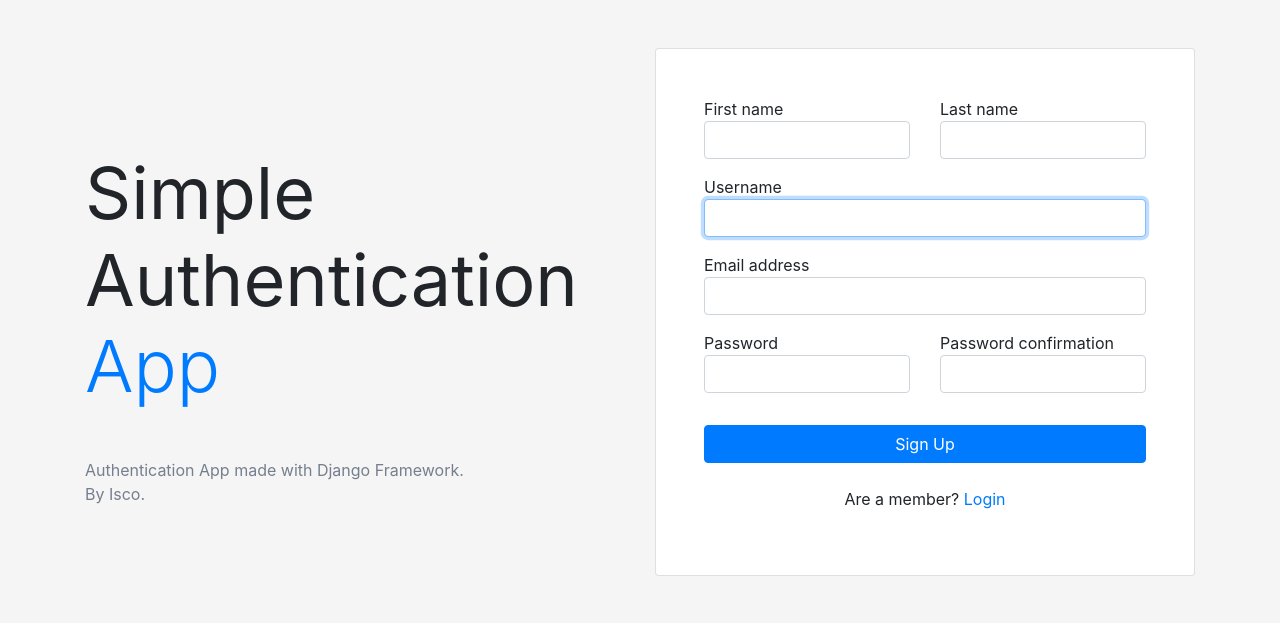
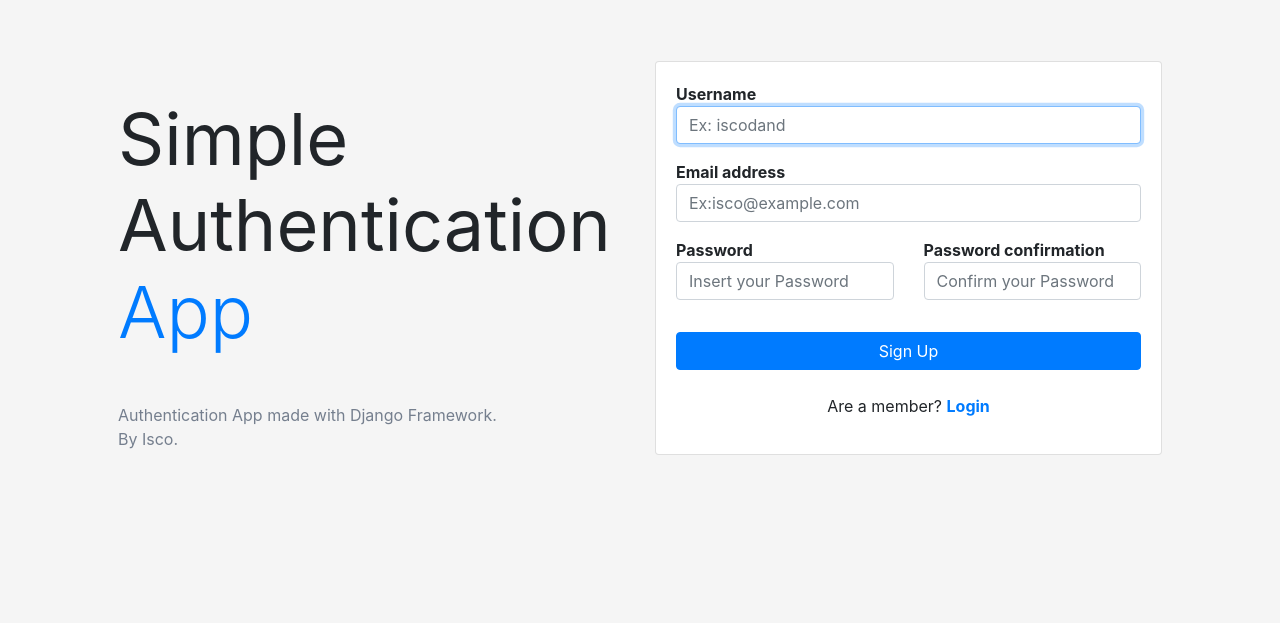
Before and after one commit to iscodand/django-authentication-app, a Django app: page /signup in a window 1280 px wide. Shown: the top 623 px of the page. Run offline with Django 4.2, Linux system fonts and the light colour scheme; some libraries are stand-ins or nearby versions.

Commit message:
IDK what i do here

```diff
--- a/apps/authentication/forms.py
+++ b/apps/authentication/forms.py
@@ -5,22 +5,9 @@ from .validation import *
 
 
 class SignUpForm(UserCreationForm):
+    error_css_class = 'error'
+    required_css_class = 'required'
+
     class Meta():
         model = User
-        fields = ['first_name', 'last_name', 'username',
-                  'email', 'password1', 'password2']
-
-    def clean(self):
-        first_name = self.cleaned_data.get('first_name')
-        last_name = self.cleaned_data.get('last_name')
-        error_list = dict()
-
-        verify_empty_fields(first_name, 'first_name', error_list)
-        verify_empty_fields(last_name, 'last_name', error_list)
-
-        if error_list is not None:
-            for error in error_list:
-                error_message = error_list[error]
-                self.add_error(error, error_message)
-
-        return self.cleaned_data
+        fields = ['username', 'email', 'password1', 'password2']
--- a/apps/authentication/views.py
+++ b/apps/authentication/views.py
@@ -2,7 +2,7 @@ from django.shortcuts import render, redirect
 from .forms import SignUpForm
 from django.contrib.auth.decorators import login_required
 from django.contrib.auth import authenticate, login
-
+from django.contrib import messages
 
 def index(request):
     return render(request, 'index.html')
@@ -14,7 +14,11 @@ def signup(request):
 
         if form.is_valid():
             form.save()
+            messages.success(request, "User registered successfully!")
             return redirect('login')
+        else:
+            for value in form.errors.values():
+                messages.error(request, f'{value}')
 
     form = SignUpForm()
     context = {'form': form}
--- a/setup/settings.py
+++ b/setup/settings.py
@@ -11,6 +11,7 @@ https://docs.djangoproject.com/en/4.1/ref/settings/
 """
 
 import os
+import sys
 from django.contrib.messages import constants as messages
 from pathlib import Path
 from dotenv import load_dotenv
@@ -137,3 +138,8 @@ MESSAGE_TAGS = {
     messages.ERROR: 'danger',
     messages.SUCCESS: 'success',
 }
+
+# Apps Path
+
+PROJECT_ROOT = os.path.dirname(__file__)
+sys.path.insert(0, os.path.join(PROJECT_ROOT, '../apps'))
--- a/templates/authentication/login.html
+++ b/templates/authentication/login.html
@@ -2,4 +2,6 @@
 
 {% block content %}
 
+{% include 'partials/_alert.html' %}
+
 {% endblock %}
--- a/templates/authentication/signup.html
+++ b/templates/authentication/signup.html
@@ -4,11 +4,10 @@
 
 {% load widget_tweaks %}
 
-<div class="px-4 py-5 px-md-5">
-    <div class="container">
-        <div class="row gx-lg-5 align-items-center">
+<div class="px-4 py-5 px-md-5 container">
+        <div class="row gx-lg-5 align-items-center center-block">
             <div class="col-lg-6 mb-5 mb-lg-0">
-                <h1 class="my-5 display-3 fw-bold ls-tight">
+                <h1 class="my-5 display-3 fw-bolder ls-tight">
                     <strong> Simple Authentication <br /></strong>
                     <span class="text-primary">App</span>
                 </h1>
@@ -17,58 +16,42 @@
                     By Isco.
                 </p>
             </div>
-
             <div class="col-lg-6 mb-5 mb-lg-0">
                 <div class="card">
-                    <div class="card-body py-5 px-md-5">
-
-                        {% for error in errors %}
-                        <div class="alert alert-danger" role="alert">
-                            {{ error }}
-                        </div>
-                        {% endfor %}
-
+                    <div class="card-body">
                         <form action="{% url 'signup' %}" method="post">
                             {% csrf_token %}
                             <section class="row form-outline mb-3">
-                                <div class="col-12 col-lg-6">
-                                    {{ form.first_name.label }}
-                                    {{ form.first_name|add_class:"form-control mb-3" }}
+                                <div class="col-12 col-lg-12">
+                                    <strong>{{ form.username.label }}</strong>
+                                    {% render_field form.username class="form-control mb-3" placeholder="Ex: iscodand"%}
+                                </div>
+                                <div class="col-12 col-lg-12">
+                                    <strong>{{ form.email.label }}</strong>
+                                    {% render_field form.email class="form-control mb-3" placeholder="Ex:isco@example.com" %}
                                 </div>
                                 <div class="col-12 col-lg-6">
-                                    {{ form.last_name.label }}
-                                    {{ form.last_name|add_class:"form-control mb-3" }}
-                                </div>
-                                <div class="col-12 col-lg-12">
-                                    {{ form.username.label }}
-                                    {{ form.username|add_class:"form-control mb-3" }}
-                                </div>
-                                <div class="col-12 col-lg-12">
-                                    {{ form.email.label }}
-                                    {{ form.email|add_class:"form-control mb-3" }}
+                                    <strong>{{ form.password1.label }}</strong>
+                                    {% render_field form.password1 class="form-control mb-3" placeholder="Insert your Password" %}
                                 </div>
                                 <div class="col-12 col-lg-6">
-                                    {{ form.password1.label }}
-                                    {{ form.password1|add_class:"form-control mb-3" }}
-                                </div>
-                                <div class="col-12 col-lg-6">
-                                    {{ form.password2.label }}
-                                    {{ form.password2|add_class:"form-control mb-3" }}
+                                    <strong>{{ form.password2.label }}</strong>
+                                    {% render_field form.password1 class="form-control mb-3" placeholder="Confirm your Password" %}
                                 </div>
                             </section>
+
+                            {% include 'partials/_alert.html' %}
 
                             <button type="submit" class="btn btn-primary btn-block mb-4">Sign Up</button>
 
                             <div class="text-center">
-                                <p>Are a member? <a href="{% url 'login' %}">Login</a></p>
+                                <p>Are a member? <a href="{% url 'login' %}"><strong>Login</strong></a></p>
                             </div>
                         </form>
-
                     </div>
                 </div>
             </div>
         </div>
-    </div>
 </div>
 
 {% endblock %}
--- /dev/null
+++ b/templates/partials/_alert.html
@@ -0,0 +1,7 @@
+{% if messages %}
+{% for message in messages %}
+<div class="alert alert-{{message.tags}}" role="alert">
+    {{ message }}
+</div>
+{% endfor %}
+{% endif %}
```
